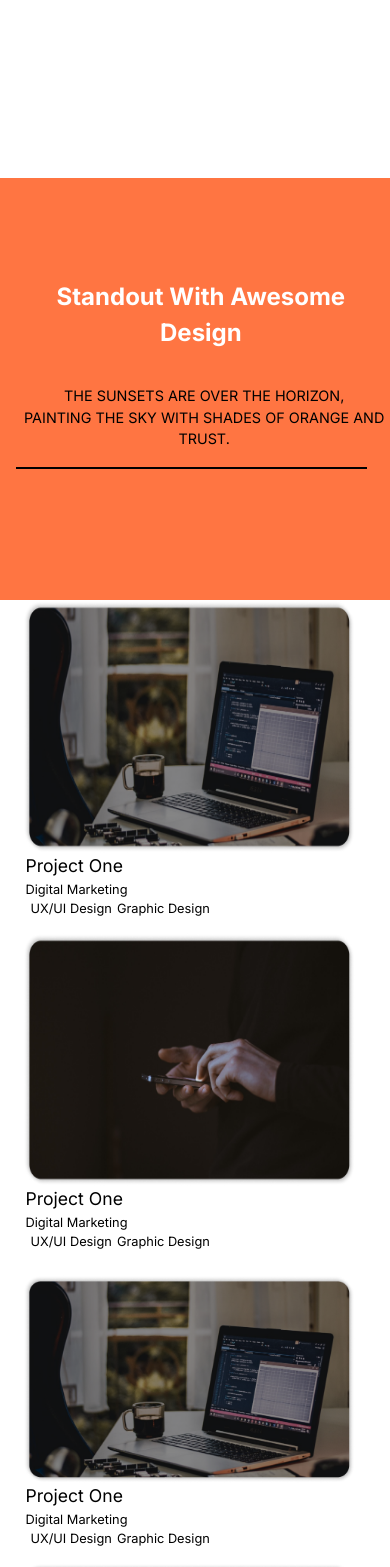
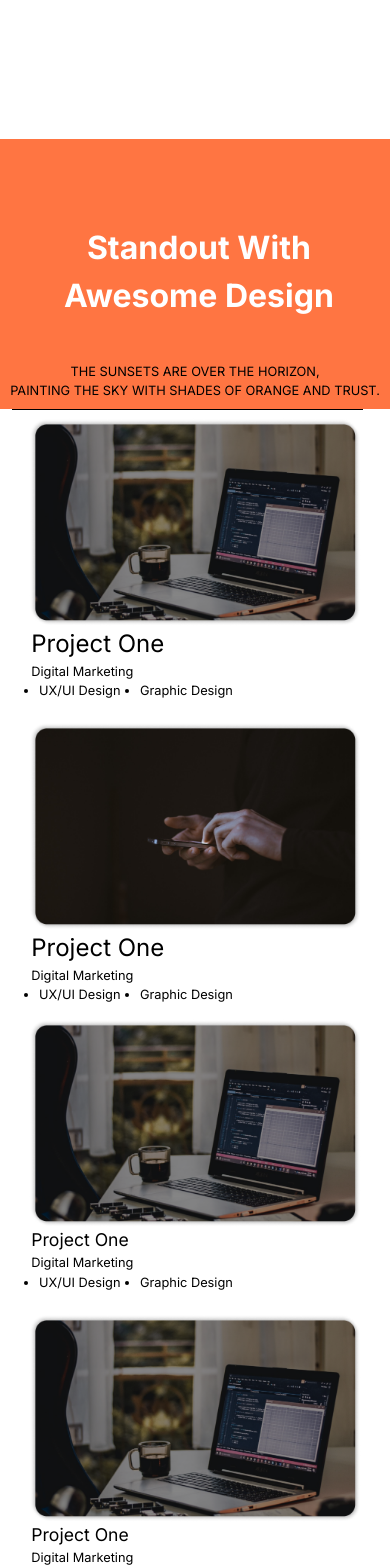
Before and after one commit to Raghu3-3102/Zikrabyte-Landing-Page, a Next.js app: page / in a window 390 px wide. Shown: the part 6900-8467 px from the top of the page. Built offline with nearby package versions, Linux system fonts and the light colour scheme.

Commit message:
made changes in css for responsiveness

```diff
--- a/app/Components/Flow1/Projects/Components/styles/App.css
+++ b/app/Components/Flow1/Projects/Components/styles/App.css
@@ -2,8 +2,7 @@
 
 .projects_section{
     width: 100vw;
-    min-height: 155vh;
-    margin-top: 10vw;
+    margin-bottom: 2vh;
     background-color: #fff;
 }
 .projects_section
@@ -71,6 +70,7 @@
     position: relative;
 }
 
+
 .projects_section
 .parain {
     display: flex;
@@ -93,11 +93,14 @@
     flex-direction: row;
     padding: 0;
     margin: 0;
+    list-style: disc;
+    margin-left: 2vw;
+    gap: 2vw;
 }
 
 .projects_section
 .parain ul li {
-    margin-left: 1.3vw;
+    margin-left: 0;
     padding: 0;
     line-height: 1;
 }
@@ -140,7 +143,7 @@
 
 .projects_section
 .wrapper {
-    height: 120vh;
+    height: auto;
     position: relative;
 }
 
@@ -160,249 +163,6 @@
     height: 45vh;
     max-width: 100%;
 }
-
-
-@media (max-width: 1024px) {
-    .projects_section{
-        margin-bottom: 1vh;
-    }
-    .projects_section .block1 {
-        height: 28vh;
-        margin-bottom: 8vh;
-    }
-
-    .projects_section .text1 {
-        font-size: 2rem;
-        width: 70vw;
-        margin-left: 3vw;
-    }
-
-    .projects_section .text2 {
-        font-size: 0.9rem;
-        margin-top: 10vh;
-    }
-
-    .projects_section .block2 {
-        height: 20vh;
-        margin-top: 15vh;
-        margin-bottom: 8vh;
-    }
-
-    .projects_section .parain {
-        font-size: 0.8rem;
-    }
-
-    .projects_section .para h1 {
-        font-size: 1.3rem;
-    }
-
-    .projects_section .Bbox {
-        margin-top: 5vh;
-        top: 30vh;
-    }
-
-    .projects_section .Sbox {
-        top: 90vh;
-    }
-
-    .projects_section .responsive-image {
-        width: 50vw;
-        height: 30vh;
-    }
-
-    .projects_section .responsive-image2 {
-        width: 40vw;
-        height: 50vh;
-    }
-}
-
-@media (max-width: 768px) {
-    .projects_section{
-        margin-bottom: 200vh;
-    }
-    .projects_section .block1 {
-        height: 38vh;
-        margin-bottom: 20vh;
-    }
-
-    .projects_section .text1 {
-        font-size: 2rem;
-        width: 80vw;
-        margin-top: 10vh;
-    }
-
-    .projects_section .text2 {
-        font-size: 0.8rem;
-        text-align: center;
-        margin-top: 5vh;
-    }
-
-    .projects_section .text {
-        flex-direction: column;
-        align-items: center;
-    }
-
-    .projects_section .line {
-        height: 0.1vh;
-        margin-top: 1vh;
-    }
-
-    .projects_section .block2 {
-        height: 15vh;
-        margin-top: 60vh;
-        margin-bottom: 55vh;
-        background-color: white;
-    }
-
-    .projects_section .parain {
-        flex-direction: column;
-        align-items: flex-start;
-        font-size: 0.8rem;
-    }
-
-    .projects_section .para h1 {
-        font-size: 1.5rem;
-    }
-
-    .projects_section .Bbox,
-    .projects_section .Sbox {
-        flex-direction: column;
-        justify-content: center;
-        align-items: center;
-    }
-
-    .projects_section .Bbox {
-        top: 40vh;
-    }
-
-    .projects_section .Sbox {
-        top: 180vh;
-    }
-
-    .projects_section .responsive-image,
-    .projects_section .responsive-image2 {
-        width: 85vw;
-        height: 50vh;
-    }
-}
-
-@media (max-width: 480px) {
-    .projects_section{
-        margin-bottom: 100vh;
-    }
-    .projects_section .block1 {
-        height: 50vh;
-        margin-bottom: 30vh;
-    }
-
-    .projects_section .text1 {
-        font-size: 1.5rem;
-        width: 90vw;
-        margin-top: 12vh;
-    }
-
-    .projects_section .text2 {
-        font-size: 0.9rem;
-        margin-top: 4vh;
-    }
-
-    .projects_section .line {
-        height: 0.2vh;
-        margin-top: 2vh;
-    }
-
-    .projects_section .block2 {
-        height: 20vh;
-        margin-top: 80vh;
-        margin-bottom: 60vh;
-        background-color: white;
-    }
-
-    .projects_section .para h1{
-        font-size: 1.1rem;
-    }
-    .projects_section .parain {
-        font-size: 0.8rem;
-    }
-
-    .projects_section .Bbox {
-        top: 45vh;
-    }
-
-    .projects_section .Sbox {
-        top: 130vh;
-        gap: 2vh;
-    }
-
-    .projects_section .responsive-image,
-    .projects_section .responsive-image2 {
-        width: 85vw;
-        height: 30vh;
-    }
-}
-
-
-@media (max-width: 320px) {
-    .projects_section{
-        margin-bottom: 80vh;
-    }
-    .projects_section .block1 {
-        height: 40vh;
-        margin-bottom: 1vh;
-    }
-
-    .projects_section .text1 {
-        font-size: 0.8rem;
-        width: 95vw;
-        margin-top: 15vh;
-    }
-
-    .projects_section .text2 {
-        font-size: 0.5rem;
-        margin-top: 5vh;
-    }
-
-    .projects_section .line {
-        height: 0.3vh;
-        margin-top: 3vh;
-    }
-
-    .projects_section .block2 {
-        height: 25vh;
-        margin-top: 100vh;
-        margin-bottom: 70vh;
-        background-color: white;
-    }
-    .projects_section .para h1 {
-        font-size: 1.0rem;
-    }
-
-    .projects_section .parain {
-        font-size: 0.7rem;
-    }
-
-    .projects_section .Bbox {
-        top: 35vh;
-        margin-bottom: 5vh;
-    }
-
-    .projects_section .Sbox {
-        top: 122vh;
-        gap:2vh;
-    }
-    .projects_section .responsive-image{
-        width: 85vw;
-        height: 25vh;
-    }
-
-
-    .projects_section .responsive-image2 {
-        width: 85vw;
-        height: 30vh;
-    }
-}
-
-
 .projects_section
 .moving-text-container {
     position: absolute;
@@ -499,3 +259,186 @@
 .moving-text2.right {
     animation: movesTextRight 0.8s ease-in-out forwards;
 }
+
+@media (max-width:1024px){
+    .projects_section{
+        margin-bottom: 1vh;
+    }
+    .projects_section .block1 {
+        height: 24vh;
+        margin-bottom: 8vh;
+    }
+
+    .projects_section .text1 {
+        font-size: 2rem;
+        width: 70vw;
+        margin-left: 3vw;
+    }
+
+    .projects_section .text2 {
+        font-size: 0.9rem;
+        margin-top: 10vh;
+    }
+
+    .projects_section .block2 {
+        height: 15vh;
+        margin-top: 15vh;
+        margin-bottom: 8vh;
+    }
+
+    .projects_section .parain {
+        font-size: 1rem;
+    }
+
+    .projects_section .para h1 {
+        font-size: 1.2rem;
+    }
+    .projects_section .Sbox{
+        top: 83vh;
+        font-size: 0.8rem;
+    }
+    .projects_section .Sbox .para h1{
+        font-size: 1.1rem;
+    }
+    .projects_section .Sbox .parain {
+        font-size: 0.8rem;
+    }
+
+    .projects_section .responsive-image {
+        width: 55vw;
+        height: 35vh;
+    }
+
+    .projects_section .responsive-image2 {
+        width: 40vw;
+        height: 55vh;
+    }
+}
+
+
+@media (max-width: 768px) {
+    .projects_section {
+        margin-bottom: 1vh;
+    }
+    .projects_section
+    .block1 {
+        height: 30vh;
+        margin-bottom: 1vh;
+    }
+
+    .projects_section
+    .text1 {
+        font-size: 2rem;
+        width: 80vw;
+        margin-top: 10vh;
+        margin-left: 2vw;
+    }
+
+    .projects_section
+    .text2 {
+        font-size: 0.8rem;
+        text-align: center;
+        margin-top: 5vh;
+        margin-left: 0;
+    }
+
+    .projects_section
+    .text {
+        flex-direction: column;
+        align-items: center;
+    }
+
+    .projects_section
+    .line {
+        width: 90vw;
+        height: 0.1vh;
+        margin-left: 3vw;
+        margin-top: 1vh;
+    }
+
+    .projects_section
+    .block2 {
+        height: auto;
+        margin-top: 0vh;
+        margin-bottom: 0vh;
+        z-index: 1;
+    }
+
+    .projects_section
+    .parain {
+        flex-direction: column;
+        align-items: flex-start;
+        font-size: 0.8rem;
+    }
+
+    .projects_section
+    .parain ul {
+        flex-direction: row;
+        list-style: disc;
+        margin-left: 2vw;
+        gap: 5vw;
+    }
+
+    .projects_section
+    .parain ul li {
+        margin-bottom: 2vh;
+    }
+
+.projects_section
+.para h1 {
+        font-size: 1.5rem;
+    }
+
+
+    .projects_section
+    .Bbox {
+        flex-direction: column;
+        align-items: center;
+        justify-content: center;
+        gap: 2vw;
+        top: 0vh     ;
+        margin-bottom: 0vh;
+        margin-left: 0;
+        position: relative;
+        z-index: 1;
+    }
+    .projects_section
+    .Sbox{
+        flex-direction: column;
+        justify-content: center;
+        align-items: center;
+        gap: 2vw;
+        margin-top: 0vh;
+        position: relative;
+        z-index: 1;
+        top: 0vh;
+        margin-left: 0px;
+    }
+    .projects_section
+    .responsive-image {
+        width: 85vw;
+        height: auto;
+    }
+    .projects_section
+    .responsive-image2{
+        width: 85vw;
+        height: auto;
+    }
+
+}
+@media (max-width:480px){
+    .projects_section .block1{
+        height: 32vh;
+    }
+    .projects_section.text1{
+        font-size: 1rem;
+    }
+}
+@media (max-width:320px){
+    .projects_section .block1{
+        height: 35vh;
+    }
+    .projects_section.text1{
+        font-size: 1rem;
+    }
+}
--- a/app/Components/Flow3/Design/Design.module.css
+++ b/app/Components/Flow3/Design/Design.module.css
@@ -3,7 +3,7 @@
     flex: row;
     margin-left: 30px;
     margin-top: 5vh;
-    margin-bottom:5vh;
+    margin-bottom:3vh;
 }
 .textbox{
     display: flex;
@@ -37,7 +37,8 @@
     width: 12vw;
 }
 .image{
-    margin-left: 30vw;
+    margin-left: 25vw;
+
 }
 
 @media (max-width: 1200px) {
--- a/app/Components/Flow3/OurWork/OurWork.css
+++ b/app/Components/Flow3/OurWork/OurWork.css
@@ -81,6 +81,7 @@
 
     .ourWork_section .heading_cnt h2 {
         font-size: 2.5rem;
+        text-align: center;
     }
 
     .ourWork_section .outerImgCnt {
@@ -93,8 +94,10 @@
     }
 
     .ourWork_section .img_cnt {
-        width: 120vw;
+        width: 100vw;
         max-width: 160vw;
+        height: auto;
+        object-fit:fill;
     }
 }
 
--- a/app/Components/Flow3/Testing/Testing.module.css
+++ b/app/Components/Flow3/Testing/Testing.module.css
@@ -1,7 +1,7 @@
 .container {
   display: flex;
   padding: 20px;
-  margin-bottom: 10vh;
+  margin-bottom: 5vh;
 }
 
 .ux {
@@ -91,6 +91,7 @@
     flex-direction: column;
     align-items: center;
     padding: 10px;
+    margin-bottom: 1px;
   }
   .ux, .right {
     width: 90%;
@@ -123,7 +124,6 @@
   .hux {
     font-size: 24px;
     margin-top: 10px;
-    margin-bottom: 10px;
   }
   .boxes p {
     padding: 3px 8px;
--- a/app/Components/Flow3/Work/Work.module.css
+++ b/app/Components/Flow3/Work/Work.module.css
@@ -87,7 +87,7 @@
     .twoimages{
       display: flex;
       flex-direction: row;
-      gap: 5vw;
+      gap: 3vw;
       align-items: center;
       margin-left: 30px;
       margin-bottom: 7vh;
@@ -133,6 +133,7 @@
     }
     .twoimages img{
       width: 45vw;
+      border-radius: 20px;
     }
 
 
@@ -157,8 +158,7 @@
     }
   }
 
-
-  @media (max-width: 768px) {
+  @media (max-width: 768px) and (min-width: 551px) {
     .title {
       font-size: 2.5rem;
       text-align: center;
@@ -168,6 +168,8 @@
     }
     .crmManagement {
       gap: 5vw;
+      margin-top: 1vh;
+      margin-left: 5vw; /* Adjusted margin */
     }
     .crmManagement h3 {
       font-size: 1.5rem;
@@ -181,14 +183,29 @@
       gap: 5vw;
     }
     .buttons {
-      flex-direction: column;
+      flex-direction: row;
+      justify-content: center;
       align-items: center;
     }
+    .textbox {
+      width: 80vw;
+      margin: 0 auto;
+    }
     .projects {
-      width: 30vw;
+      width: 100%; /* Changed to 100% */
+      text-align: center; /* Center align text */
+      margin: 0 auto; /* Centering */
+    }
+    .twoimages {
+      display: flex; /* Use flex for two images */
+      flex-direction: column; /* Stack images vertically */
+      align-items: center; /* Center images */
+      gap: 10px; /* Add space between images */
     }
     .twoimages img {
-      width: 90vw;
+      width: 90%; /* Adjust image width */
+      max-width: 300px; /* Set a max width */
+      margin: 0 auto; /* Center images */
     }
     .bignum h1 {
       font-size: 30px;
@@ -201,30 +218,100 @@
     }
     .projects h1 {
       font-size: 30px;
+      margin: 10px 0; /* Add spacing */
+    }
+  }
+  @media (max-width: 768px) and (min-width: 551px) {
+    .title {
+      font-size: 2.5rem;
+      text-align: center;
+    }
+    .images {
+      width: 90vw;
+    }
+    .crmManagement {
+      gap: 5vw;
+      margin-top: 1vh;
+      margin-left: 5vw; /* Adjusted margin */
+    }
+    .crmManagement h3 {
+      font-size: 1.5rem;
+    }
+    .details {
+      flex-direction: column;
+      gap: 10px;
+    }
+    .text {
+      width: 100%;
+      gap: 5vw;
+    }
+    .buttons {
+      flex-direction: row;
+      justify-content: center;
+      align-items: center;
+    }
+    .textbox {
+      width: 80vw;
+      margin: 0 auto;
+    }
+    .projects {
+      width: 100%; /* Changed to 100% */
+      text-align: center; /* Center align text */
+      margin: 0 auto; /* Centering */
+    }
+    .twoimages {
+      display: flex; /* Use flex for two images */
+      flex-direction: column; /* Stack images vertically */
+      align-items: center; /* Center images */
+      gap: 10px; /* Add space between images */
+    }
+    .twoimages img {
+      width: 90%; /* Adjust image width */
+      max-width: 300px; /* Set a max width */
+      margin: 0 auto; /* Center images */
+    }
+    .bignum h1 {
+      font-size: 30px;
+    }
+    .bignum p {
+      font-size: 14px;
+    }
+    .project h3 {
+      font-size: 25px;
+    }
+    .projects h1 {
+      font-size: 30px;
+      margin: 10px 0; /* Add spacing */
     }
   }
 
 
-  @media (max-width: 480px) {
+  @media (max-width: 550px) {
     .title {
-      font-size: 2rem;
+      font-size: 1.8rem;
       text-align: center;
     }
     .images {
       width: 85vw;
+      margin: 0 auto;
     }
     .crmManagement {
       gap: 3vw;
+      margin-top: 5vh;
+      margin-left: 5vw;
+      margin-right: 5vw;
     }
     .crmManagement h3 {
       font-size: 1.2rem;
     }
-    .crmbox{
+    .crmbox {
       padding-left: 0;
-      margin-right: 20vw;
+      margin-right: 10vw;
+      margin-left: 10vw;
     }
     .details {
-      gap: 5px;
+      gap: 10px;
+      flex-direction: column;
     }
     .details h4 {
       font-size: 1rem;
@@ -232,8 +319,9 @@
     .detail p {
       font-size: 0.9em;
     }
-    .buttons{
+    .buttons {
       flex-direction: row;
+      justify-content: flex-start;
     }
     .buttons p {
       font-size: 10px;
@@ -241,10 +329,11 @@
       margin: 2px;
     }
     .textbox {
-      margin-top: 1vh;
+      flex-direction: column;
+      margin-top: 2vh;
       margin-bottom: 2vh;
-      flex-direction: column;
-      margin-left: 3vh;
+      margin-left: 10vw;
+      margin-right: 10vw;
     }
     .bignum h1 {
       font-size: 25px;
@@ -257,15 +346,28 @@
       font-size: 20px;
     }
     .projects {
-      width: 40vw;
-      margin:10px;
+      width: 85vw;
+      margin: 10px 5px;
+      height: auto;
+      word-wrap: break-word;
+      overflow-wrap: break-word;
     }
+
     .projects h1 {
       font-size: 25px;
-      margin:10px;
+      margin: 10px;
+    }
+    .twoimages {
+      display: flex;
+      flex-direction: column;
+      align-items: center;
+      margin-bottom: 20px;
     }
     .twoimages img {
-      width: 80%;
-      margin-left: 2vh;
+      width: 85%;
+      margin: 0 auto 2vh 5vw;
+    }
+    .projects p{
+      margin-top: 5px;
     }
   }
```
Also changed, not shown: app/Components/Flow1/Projects/Section.tsx (+6 -6 lines).
